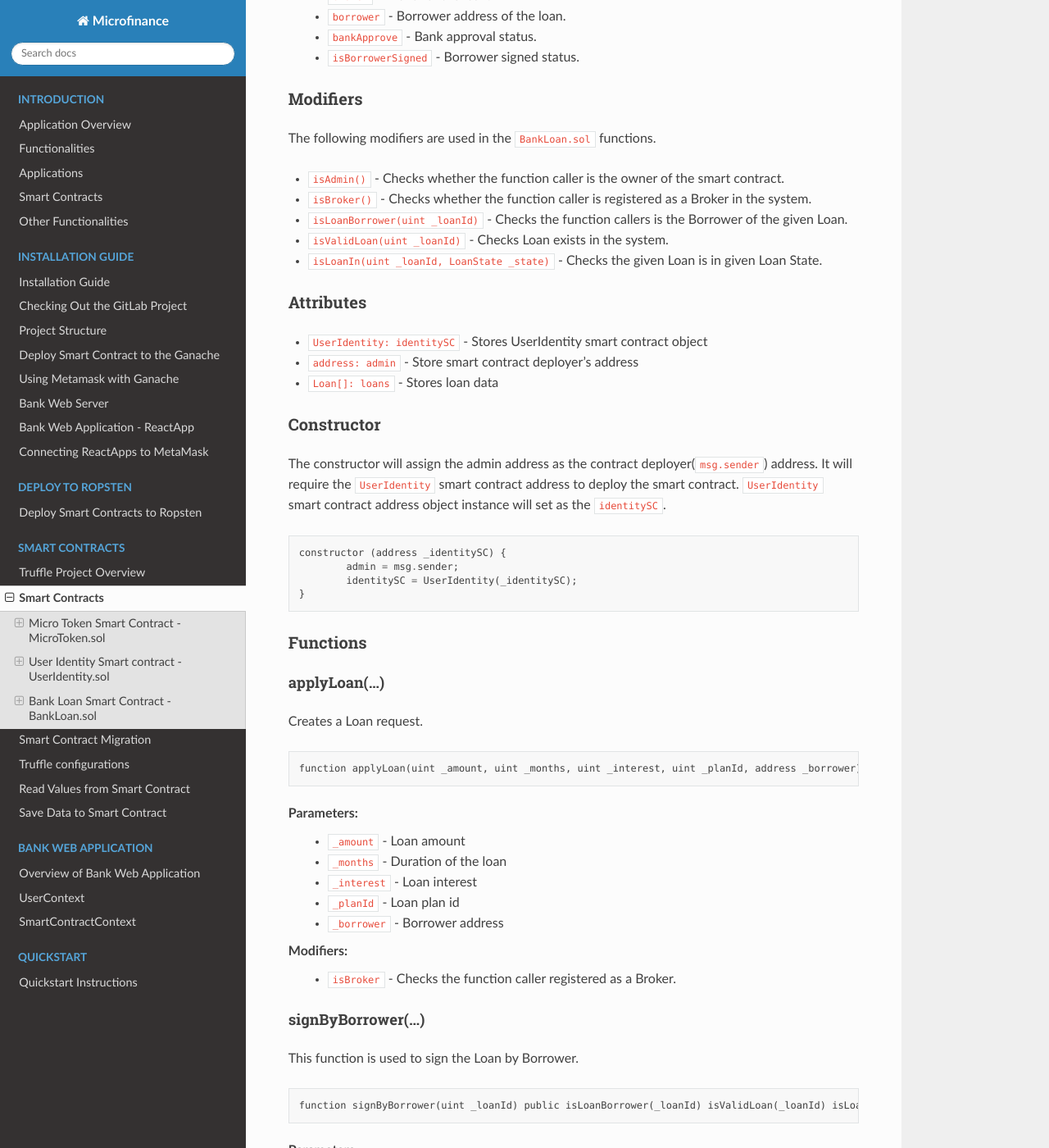
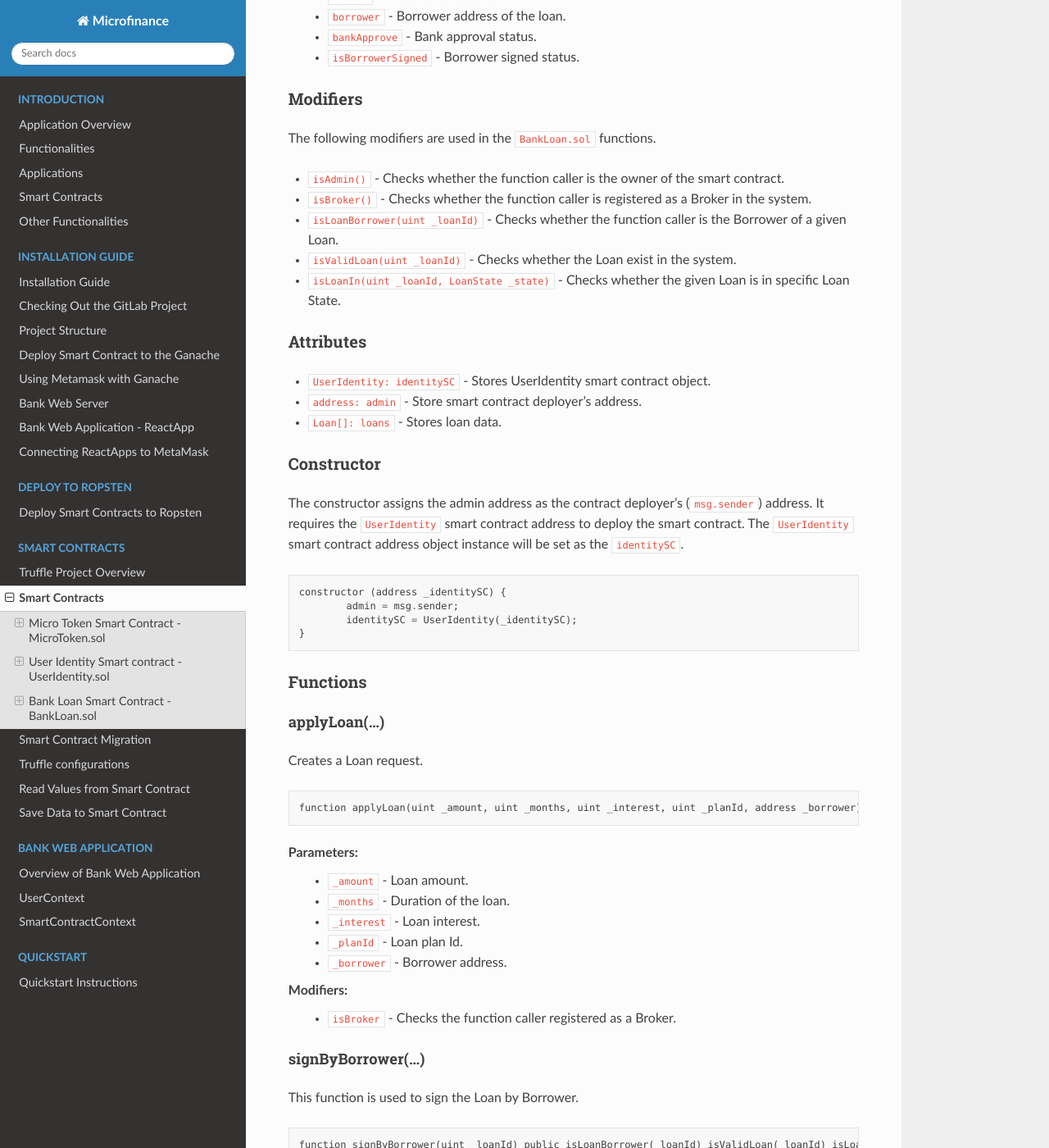
Before and after one commit to NivedithaKarthikeyan/LandregistryApp, a Sphinx documentation site: the page built from docs/source/blockchain/smartContracts.rst, in a window 1280 px wide and 1400 px high, scrolled down 9121 px. Shown: the whole window at 82% size. Built offline with Sphinx 7.4.7 and the Read the Docs theme 2.0.0, drawn with Linux system fonts in a browser that asks for light colours; some of the changed text lies outside the part shown.

Commit message:
Update docs/source/blockchain/smartContracts.rst

```diff
--- a/docs/source/blockchain/smartContracts.rst
+++ b/docs/source/blockchain/smartContracts.rst
@@ -409,23 +409,24 @@ The following modifiers are used in the ``BankLoan.sol`` functions.
 
 * ``isAdmin()`` - Checks whether the function caller is the owner of the smart contract.
 * ``isBroker()`` - Checks whether the function caller is registered as a Broker in the system.
-* ``isLoanBorrower(uint _loanId)`` - Checks the function callers is the Borrower of the given Loan.
-* ``isValidLoan(uint _loanId)`` - Checks Loan exists in the system.
-* ``isLoanIn(uint _loanId, LoanState _state)`` - Checks the given Loan is in given Loan State.
+* ``isLoanBorrower(uint _loanId)`` - Checks whether the function caller is the Borrower of a given Loan.
+* ``isValidLoan(uint _loanId)`` - Checks whether the Loan exist in the system.
+* ``isLoanIn(uint _loanId, LoanState _state)`` - Checks whether the given Loan is in specific Loan State.
+
 
 Attributes
 ~~~~~~~~~~
 
-* ``UserIdentity: identitySC`` -  Stores UserIdentity smart contract object
-* ``address: admin`` - Store smart contract deployer’s address
-* ``Loan[]: loans`` - Stores loan data
+* ``UserIdentity: identitySC`` -  Stores UserIdentity smart contract object.
+* ``address: admin`` - Store smart contract deployer’s address.
+* ``Loan[]: loans`` - Stores loan data.
 
 Constructor
 ~~~~~~~~~~~
 
-The constructor will assign the admin address as the contract deployer(``msg.sender``) address.
-It will require the ``UserIdentity`` smart contract address to deploy the smart contract.
-``UserIdentity`` smart contract address object instance will set as the ``identitySC``. ::
+The constructor assigns the admin address as the contract deployer's (``msg.sender``) address.
+It requires the ``UserIdentity`` smart contract address to deploy the smart contract.
+The ``UserIdentity`` smart contract address object instance will be set as the ``identitySC``. ::
 
     constructor (address _identitySC) {
             admin = msg.sender;
@@ -444,11 +445,11 @@ Creates a Loan request. ::
     function applyLoan(uint _amount, uint _months, uint _interest, uint _planId, address _borrower) public isBroker()
 
 Parameters:
-    * ``_amount`` - Loan amount
-    * ``_months`` - Duration of the loan
-    * ``_interest`` - Loan interest
-    * ``_planId`` -  Loan plan id
-    * ``_borrower`` - Borrower address
+    * ``_amount`` - Loan amount.
+    * ``_months`` - Duration of the loan.
+    * ``_interest`` - Loan interest.
+    * ``_planId`` -  Loan plan Id.
+    * ``_borrower`` - Borrower address.
 
 Modifiers:
     * ``isBroker`` - Checks the function caller registered as a Broker.
@@ -465,13 +466,13 @@ Parameters:
 
 Modifiers:
     * ``isLoanBorrower()`` - The function caller should be the Borrower of the Loan.
-    * ``isValidLoan(_loanId)`` - Checks Loan validity
-    * ``isLoanIn(_loanId, LoanState.INSURANCE_APPROVED)`` - Checks Loan is in INSURANCE_APPLIED state.
+    * ``isValidLoan(_loanId)`` - Checks Loan's validity.
+    * ``isLoanIn(_loanId, LoanState.INSURANCE_APPROVED)`` - Checks whether Loan is in INSURANCE_APPLIED state.
 
 approveLoan(...)
 ^^^^^^^^^^^^^^^^
 
-This function changes the ``bankApprove`` value to ``True`` and change the Loan state to ``BANK_APPROVED`` state. ::
+Changes the ``bankApprove`` value to ``True`` and changes the Loan state to ``BANK_APPROVED`` state. ::
 
     function approveLoan(uint _loanId) public isAdmin() isValidLoan(_loanId) isLoanIn(_loanId, LoanState.BORROWER_SIGNED)
 
@@ -480,13 +481,13 @@ Parameters:
 
 Modifiers:
     * ``isAdmin()`` - The function caller should be the Bank.
-    * ``isValidLoan(_loanId)`` - Checks Loan validity
-    * ``isLoanIn(_loanId, LoanState.BORROWER_SIGNED)`` - Checks Loan is in BORROWER_SIGNED state.
+    * ``isValidLoan(_loanId)`` - Checks Loan's validity.
+    * ``isLoanIn(_loanId, LoanState.BORROWER_SIGNED)`` - Checks whether Loan is in BORROWER_SIGNED state.
 
 rejectLoan(...)
 ^^^^^^^^^^^^^^^
 
-This function changes the ``bankApprove`` value to ``False`` and change the Loan state to ``BANK_REJECTED`` state. ::
+Changes the ``bankApprove`` value to ``False`` and changes the Loan state to ``BANK_REJECTED`` state. ::
 
     function rejectLoan(uint _loanId) public isAdmin() isValidLoan(_loanId) isLoanIn(_loanId, LoanState.BORROWER_SIGNED)
 
@@ -495,13 +496,13 @@ Parameters:
 
 Modifiers:
     * ``isAdmin()`` - The function caller should be the Bank.
-    * ``isValidLoan(_loanId)`` - Checks Loan validity
-    * ``isLoanIn(_loanId, LoanState.BORROWER_SIGNED)`` - Checks Loan is in BORROWER_SIGNED state.
+    * ``isValidLoan(_loanId)`` - Checks Loan's validity.
+    * ``isLoanIn(_loanId, LoanState.BORROWER_SIGNED)`` - Checks whether Loan is in BORROWER_SIGNED state.
 
 
 confirmTokenTrasferToBroker(...)
 ^^^^^^^^^^^^^^^^^^^^^^^^^^^^^^^^
-This function changes the Loan state to PAID_TO_BROKER. ::
+Changes the Loan state to PAID_TO_BROKER. ::
 
     function confirmTokenTrasferToBroker(uint _loanId) public isAdmin() isValidLoan(_loanId) isLoanIn(_loanId, LoanState.BANK_APPROVED)
 
@@ -510,13 +511,13 @@ Parameters:
 
 Modifiers:
     * ``isAdmin()`` - The function caller should be the Bank.
-    * ``isValidLoan(_loanId)`` - Checks Loan validity
-    * ``isLoanIn(_loanId, LoanState.PAID_TO_INSURANCE)`` - Checks Loan is in PAID_TO_INSURANCE state.
+    * ``isValidLoan(_loanId)`` - Checks Loan's validity.
+    * ``isLoanIn(_loanId, LoanState.PAID_TO_INSURANCE)`` - Checks whether Loan is in PAID_TO_INSURANCE state.
 
 confirmTokenTrasferToBorrower(...)
 ^^^^^^^^^^^^^^^^^^^^^^^^^^^^^^^^^^
 
-This function changes the Loan state to ONGOING. ::
+Changes the Loan state to ONGOING. ::
 
     function confirmTokenTrasferToBorrower(uint _loanId) public isAdmin() isValidLoan(_loanId) isLoanIn(_loanId, LoanState.PAID_TO_BROKER)
 
@@ -525,13 +526,13 @@ Parameters:
 
 Modifiers:
     * ``isAdmin()`` - The function caller should be the Bank.
-    * ``isValidLoan(_loanId)`` - Checks Loan validity
-    * ``isLoanIn(_loanId, LoanState.PAID_TO_BROKER)`` - Checks Loan is in PAID_TO_BROKER state.
+    * ``isValidLoan(_loanId)`` - Checks Loan's validity
+    * ``isLoanIn(_loanId, LoanState.PAID_TO_BROKER)`` - Checks whether Loan is in PAID_TO_BROKER state.
 
 closeLoan(...)
 ^^^^^^^^^^^^^^
 
-This function changes the Loan state to CLOSE. ::
+Changes the Loan state to CLOSE. ::
 
     function closeLoan(uint _loanId) public isAdmin() isValidLoan(_loanId) isLoanIn(_loanId, LoanState.ONGOING)
 
@@ -540,13 +541,13 @@ Parameters:
 
 Modifiers:
     * ``isAdmin()`` - The function caller should be the Bank.
-    * ``isValidLoan(_loanId)`` - Checks Loan validity
-    * ``isLoanIn(_loanId, LoanState.ONGOING)`` - Checks Loan is in ONGOING state.
+    * ``isValidLoan(_loanId)`` - Checks Loan's validity.
+    * ``isLoanIn(_loanId, LoanState.ONGOING)`` - Checks whether Loan is in ONGOING state.
 
 markAsDefaulted(...)
 ^^^^^^^^^^^^^^^^^^^^
 
-This function changes the Loan state to DEFAULT. ::
+Changes the Loan state to DEFAULT. ::
 
     function markAsDefaulted(uint _loanId) public isAdmin() isValidLoan(_loanId) isLoanIn(_loanId, LoanState.ONGOING)
 
@@ -555,8 +556,8 @@ Parameters:
 
 Modifiers:
     * ``isAdmin()`` - The function caller should be the Bank.
-    * ``isValidLoan(_loanId)`` - Checks Loan validity
-    * ``isLoanIn(_loanId, LoanState.ONGOING)`` - Checks Loan is in ONGOING state.
+    * ``isValidLoan(_loanId)`` - Checks Loan's validity
+    * ``isLoanIn(_loanId, LoanState.ONGOING)`` - Checks whether Loan is in ONGOING state.
 
 viewLoan(...)
 ^^^^^^^^^^^^^
```
